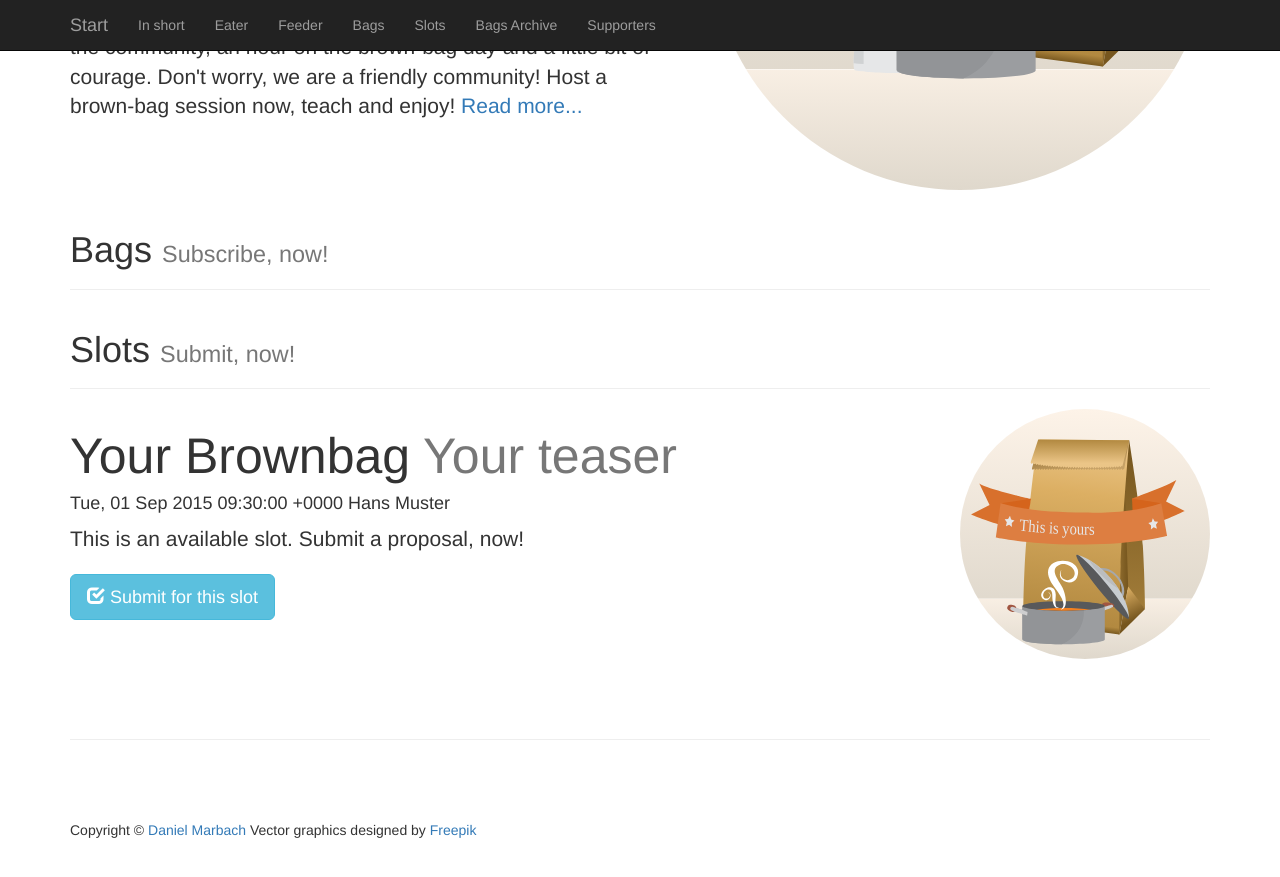
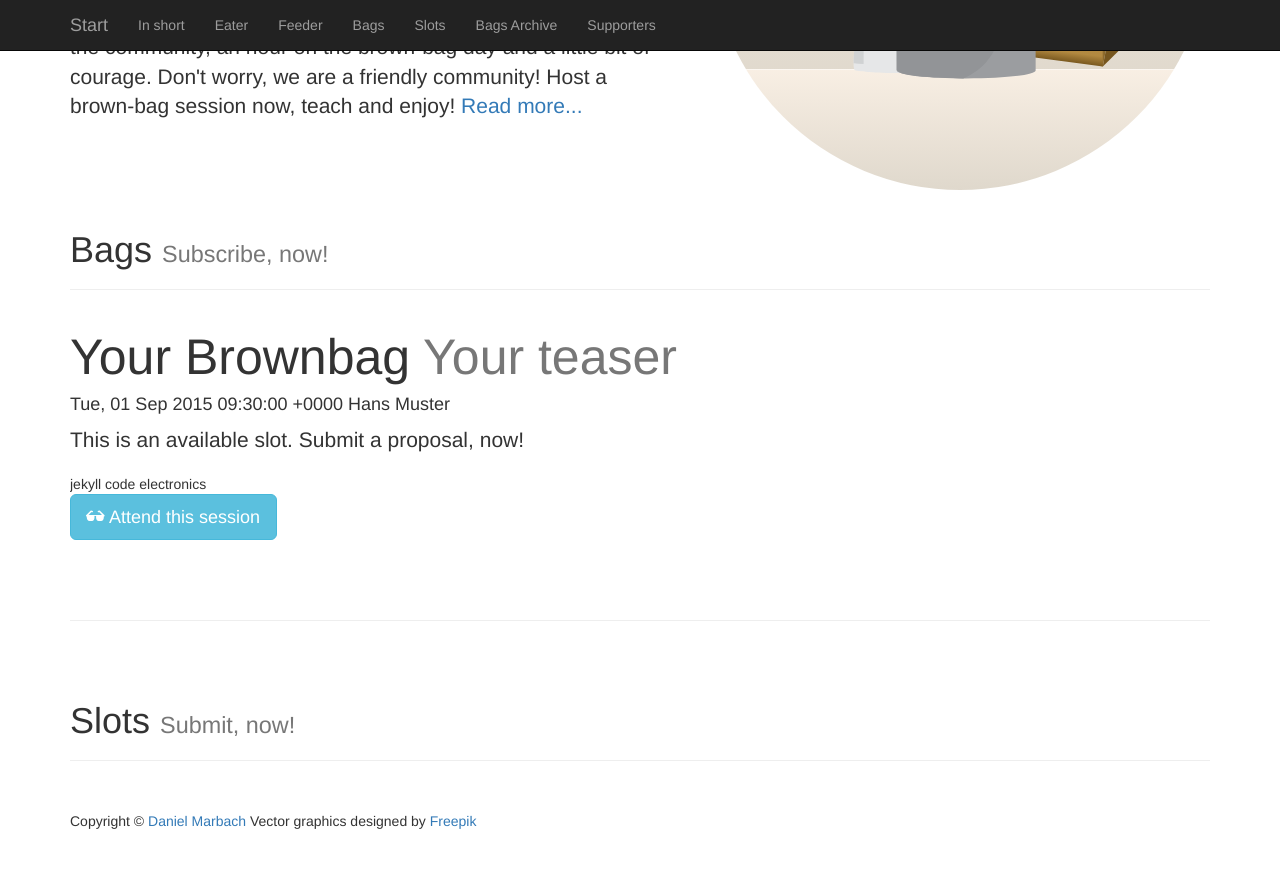
Before and after one commit to brown-bag/brown-bag.github.com, a Jekyll site: the page built from index.html, in a window 1280 px wide and 900 px high, scrolled down 2480 px. Shown: the top 877 px of the window. Built offline with Jekyll 4.4.1, drawn with Linux system fonts in a browser that asks for light colours.

Commit message:
A slot is something which hasn't an event uri

```diff
--- a/_includes/bags-content.html
+++ b/_includes/bags-content.html
@@ -1,8 +1,9 @@
 <div class="page-header" id="bags">
   <h1>Bags <small>Subscribe, now!</small></h1>
 </div>
-{% assign bags = site.posts | where: "archive", false | where: "slot", false %}
+{% assign bags = site.posts | where: "archive", false %}
 {% for bag in bags %}
+{% if bag.event != "" %}
 <div class="featurette" id="{{ bag.title | slugify }}">
   <img class="featurette-image img-circle img-responsive pull-right" src="{{ bag.author-pic }}">
   <h2 class="featurette-heading">{{ bag.title | remove: '<p>' | remove: '</p>' }}
@@ -19,4 +20,5 @@
 </div>
 
 <hr class="featurette-divider">
+{% endif %}
 {% endfor %}
--- a/_includes/slots-content.html
+++ b/_includes/slots-content.html
@@ -1,7 +1,7 @@
 <div class="page-header" id="slots">
   <h1>Slots <small>Submit, now!</small></h1>
 </div>
-{% assign slots = site.posts | where: "archive", false | where: "slot", true %}
+{% assign slots = site.posts | where: "archive", false | where: "event", "" %}
 {% for slot in slots %}
 <div class="featurette" id="{{ slot.title | slugify }}">
   <img class="featurette-image img-circle img-responsive pull-right" src="{{ site.baseurl }}/img/slot.svg">
```
Also changed, not shown: TODO.md (+0 -2 lines).
